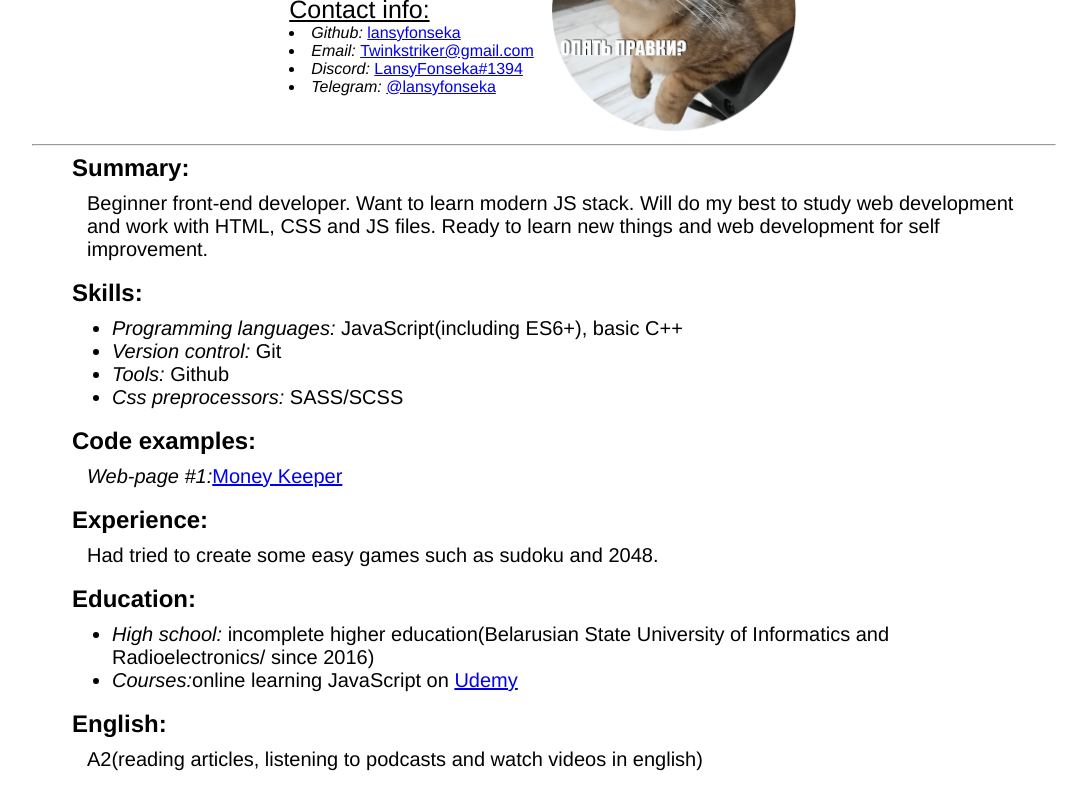
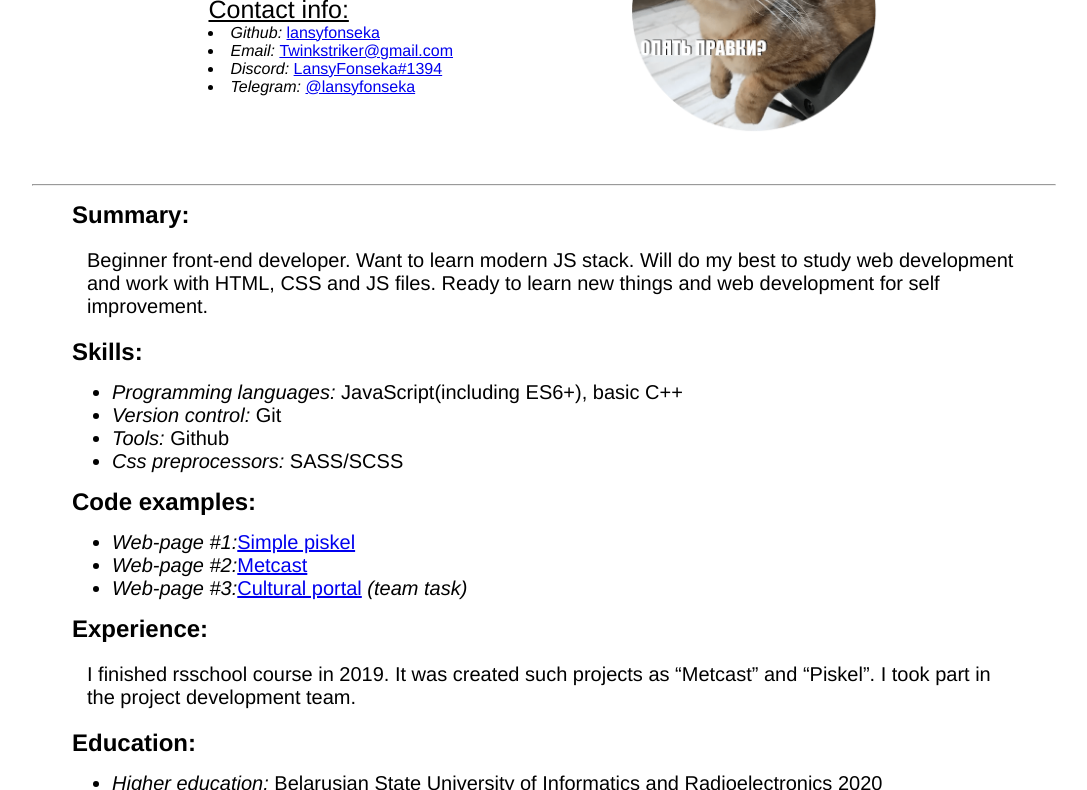
Before and after one commit to Lansyfonseka/rsschool-cv, a plain HTML site: page index.html in a window 1280 px wide. Shown: the part 154-944 px from the top of the page, without its empty margins (96-1183 px from the left). Drawn offline with Linux system fonts and the light colour scheme.

Commit message:
fix: update info and css styles

```diff
--- a/index.html
+++ b/index.html
@@ -1,5 +1,6 @@
 <!DOCTYPE html>
 <html lang="en">
+
 <head>
     <meta charset="UTF-8">
     <meta name="viewport" content="width=device-width, initial-scale=1.0">
@@ -7,6 +8,7 @@
     <link rel="stylesheet" href="style/style.css">
     <title>Document</title>
 </head>
+
 <body>
     <div class="container">
         <header>
@@ -20,32 +22,36 @@
                 </lu>
             </div>
             <img src="images/image.png" alt="">
-        </header> <hr>
+        </header>
+        <hr>
         <div class="main">
             <h2>Summary:</h2>
-            <p>Beginner front-end developer. Want to learn modern JS stack. Will do my best to study web development
-                and work with HTML, CSS <nobr>and JS files.</nobr> Ready to learn new things and web development
-                for self improvement.</p> <br>
+            <p>Beginner front-end developer. Want to learn modern JS stack. Will do my best to study web development and work with HTML, CSS and JS files. Ready to learn new things and web development for self improvement.</p>
             <h2>Skills:</h2>
             <ul>
                 <li><i>Programming languages: </i>JavaScript(including ES6+), basic C++</li>
                 <li><i>Version control: </i>Git</li>
                 <li><i>Tools: </i>Github</li>
                 <li><i>Css preprocessors: </i>SASS/SCSS</li>
-            </ul> <br>
+            </ul>
             <h2>Code examples:</h2>
-            <p><i>Web-page #1:</i><a href="https://github.com/Lansyfonseka/Money-keeper">Money Keeper</a></p> <br>
+            <ul>
+                <li><i>Web-page #1:</i><a href="https://lansyfonseka.github.io/piskel/">Simple piskel</a></li>
+                <li><i>Web-page #2:</i><a href="https://lansyfonseka.github.io/weather/">Metcast</a></li>
+                <li><i>Web-page #3:</i><a href="https://cultural-portal-filmmakers.netlify.app/">Cultural portal</a> <i>(team task)</i></li>
+            </ul>
             <h2>Experience:</h2>
-            <p>Had tried to create some easy games such as sudoku and 2048.</p> <br>
+            <p>I finished rsschool course in 2019. It was created such projects as “Metcast” and “Piskel”. I took part in the project development team.</p>
             <h2>Education:</h2>
             <ul>
-                <li><i>High school: </i>incomplete higher education(Belarusian State University of Informatics
-                    and Radioelectronics/ since 2016)</li>
+                <li><i>Higher education: </i>Belarusian State University of Informatics and Radioelectronics 2020</li>
                 <li><i>Courses:</i>online learning JavaScript on <a href="https://www.udemy.com/javascript_full/">Udemy</a></li>
-            </ul><br>
+                <li><i>Courses:</i>online learning JavaScript on Rsschool 2019Q3 <i>(Completed)</i></li>
+            </ul>
             <h2>English:</h2>
-            <p>A2(reading articles, listening to podcasts and watch videos in english)</p> <br>
+            <p>A2(reading articles, listening to podcasts and watch videos in english)</p>
         </div>
     </div>
 </body>
+
 </html>
--- a/style/style.css
+++ b/style/style.css
@@ -11,58 +11,52 @@ body {
 
 header {
     display: flex;
-    flex-direction: column-reverse;
+    flex-direction: row;
+    justify-content: space-evenly;
     align-items: center;
-    padding: 40px 10% 0 10%;
+    padding: 40px 0;
 }
 
 .title_info {
-    margin: 3% 15px 3% 0;
+    height: fit-content;
 }
 
-.title_info
-h1 {
+.title_info h1 {
     margin-bottom: 10px;
 }
 
-.container
-header
-img {
+.container header img {
     width: 250px;
 }
 
-.title_contact{
+.title_contact {
     font-size: 25px;
 }
 
 .main {
-    margin: 0 40px 0 40px;
+    margin: 0 40px;
 }
 
 h2 {
-    margin: 0 0 0 0;
+    margin: 15px 0;
 }
 
 p {
     padding: 0 0 0 15px;
-    margin: 10px 0 0 0;
     font-size: 20px;
 }
 
-.main
-ul {
+.main ul {
     margin: 10px 0 0 0;
 }
 
-.main
-ul
-li {
+.main ul li {
     font-size: 20px;
 }
 
-@media (min-width: 700px) {
-header{
-    flex-direction: row;
-    justify-content: center;
+@media (max-width: 700px) {
+    header {
+        flex-direction: column-reverse;
+        justify-content: center;
     }
 }
```
